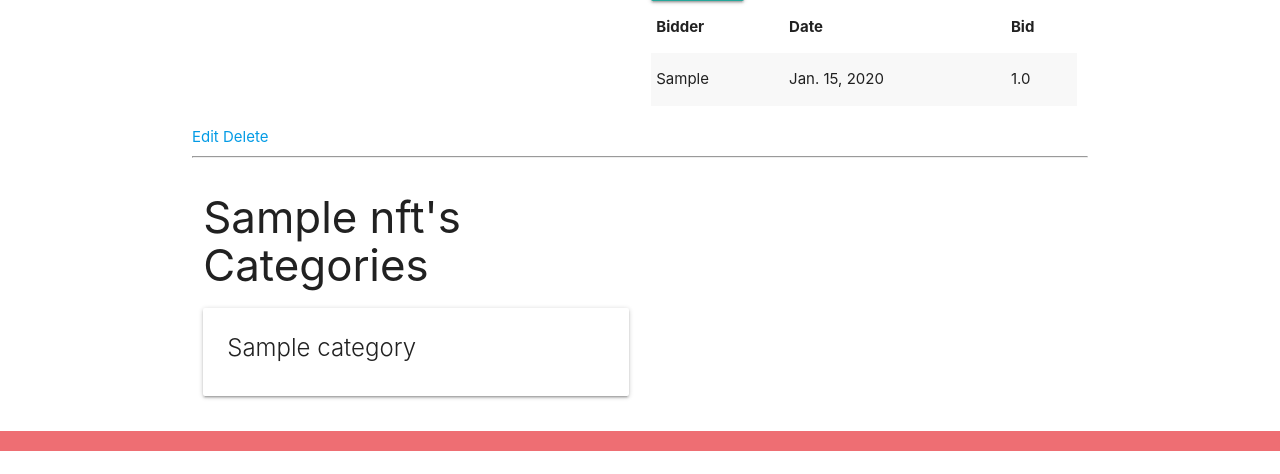
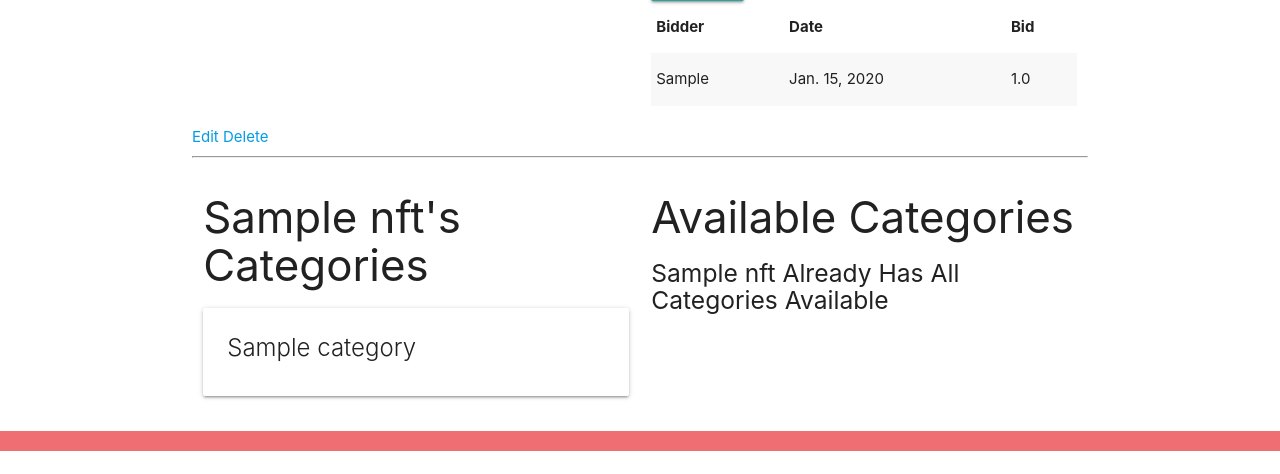
Before and after one commit to eraynai/nft-collector, a Django app: page /nfts/1/ in a window 1280 px wide. Shown: the part 389-863 px from the top of the page. Run offline with Django 3.2, Linux system fonts and the light colour scheme; tables that the repository leaves empty hold one stand-in row (values such as "Sample post").

Commit message:
categories can now be added on the detail page

```diff
--- a/main_app/templates/nfts/detail.html
+++ b/main_app/templates/nfts/detail.html
@@ -53,6 +53,27 @@
 		<h5>No Categories</h5>
 		{% endif %}
 	</div>
+	<div class="col s6">
+		<h3>Available Categories</h3>
+		{% if categories.count %} {% for category in categories%}
+		<div class="card">
+			<div class="card-content">
+				<span class="card-title">{{category.name}}</span>
+			</div>
+			<div class="card-action">
+				<form
+					action="{% url 'assoc_category' nft.id category.id %}"
+					method="POST"
+				>
+					{% csrf_token %}
+					<button type="submit" class="btn">Add</button>
+				</form>
+			</div>
+		</div>
+		{%endfor%} {%else%}
+		<h5>{{nft.name}} Already Has All Categories Available</h5>
+		{%endif%}
+	</div>
 </div>
 <script>
 	var dateEl = document.getElementById('id_date');
--- a/main_app/urls.py
+++ b/main_app/urls.py
@@ -10,10 +10,12 @@ urlpatterns = [
     path('nfts/<int:nft_id>/edit/', views.nfts_edit),
     path('nfts/<int:nft_id>/submit_update_form/', views.nfts_update),
     path('nfts/<int:nft_id>/add_bid', views.add_bid, name='add_bid'),
+    path('nfts/<int:nft_id>/assoc_category/<int:category_id>/',
+         views.assoc_category, name='assoc_category'),
     path('category/create/', views.CategoryCreate.as_view(), name='category_create'),
     path('category/<int:pk>', views.CategoryDetail.as_view(), name='category_detail'),
     path('category/<int:pk>/update/',
          views.CategoryUpdate.as_view(), name='category_update'),
     path('category/<int:pk>/delete/',
-         views.CategoryDelete.as_view(), name='category_delete')
+         views.CategoryDelete.as_view(), name='category_delete'),
 ]
--- a/main_app/views.py
+++ b/main_app/views.py
@@ -39,9 +39,11 @@ def nfts_detail(request, nft_id):
         nft = Nft.objects.get(id=nft_id)
         # bids = nft.bids_set.all()
         # print('this is bids', bids)
+        categories_nft_doesnt_have = Category.objects.exclude(
+            id__in=nft.categories.all().values_list('id'))
         bidding_form = BiddingForm()
         print(bidding_form)
-        return render(request, 'nfts/detail.html', {'nft': nft, 'bidding_form': bidding_form})
+        return render(request, 'nfts/detail.html', {'nft': nft, 'bidding_form': bidding_form, 'categories': categories_nft_doesnt_have})
     except:
         data_response = render_to_string('404.html')
         return HttpResponseNotFound(data_response)
@@ -97,3 +99,8 @@ class CategoryUpdate(UpdateView):
 class CategoryDelete(DeleteView):
     model = Category
     success_url = '/nfts/'
+
+
+def assoc_category(request, nft_id, category_id):
+    Nft.objects.get(id=nft_id).categories.add(category_id)
+    return redirect('detail', nft_id=nft_id)
```
